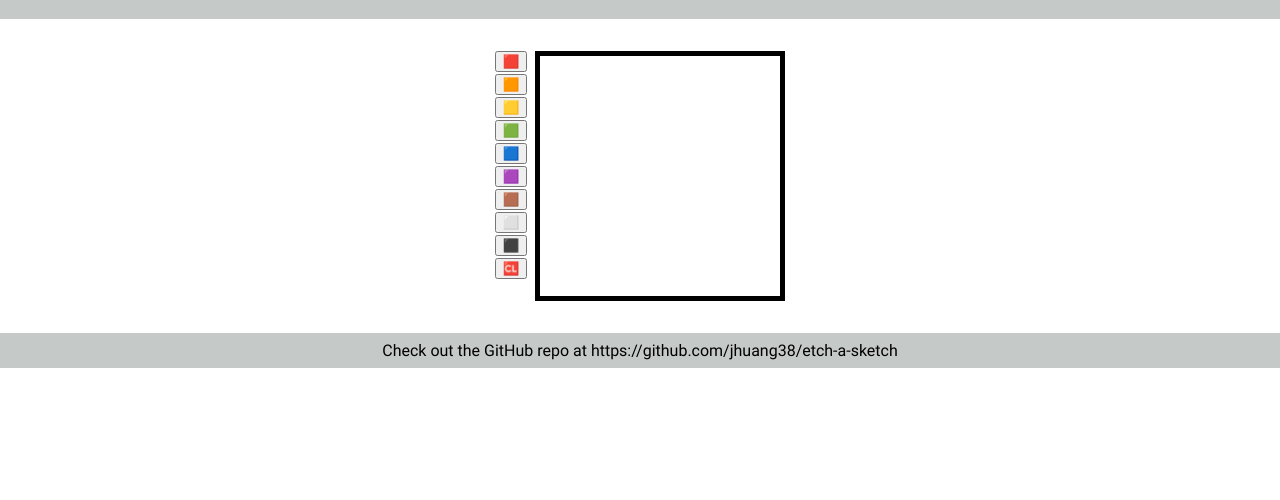
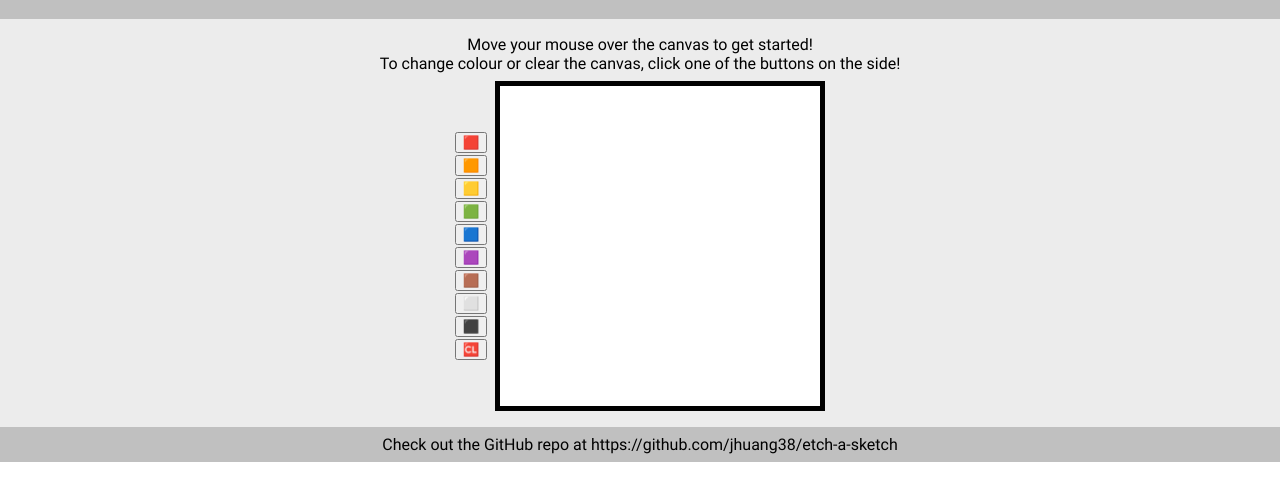
Before and after one commit to jhuang38/etch-a-sketch, a plain HTML site: page index.html in a window 1280 px wide. Shown: the part 62-562 px from the top of the page. Drawn offline with Linux system fonts and the light colour scheme.

Commit message:
added more styling and instructions to webpage

```diff
--- a/index.html
+++ b/index.html
@@ -12,7 +12,13 @@
         <div class = "header">
             <h1>Etch-A-Sketch</h1>
         </div>
+
         <div class = "display">
+            <div class = "instructions">
+                <div>Move your mouse over the canvas to get started!</div>
+                <div>To change colour or clear the canvas, click one of the buttons on the side!</div>
+            </div>
+            <div class = "content">
                 <div class = "color-container">
                     <button class = "red">🟥</button>
                     <button class = "orange">🟧</button>
@@ -29,6 +35,7 @@
 
                 </div>
             </div>
+        </div>
         <div class = "footer">
             <div>Check out the GitHub repo at <a href = "https://github.com/jhuang38/etch-a-sketch">https://github.com/jhuang38/etch-a-sketch</a></div>
         </div>
--- a/style.css
+++ b/style.css
@@ -16,33 +16,65 @@
     text-align: center;
 }
 
+html {
+    min-width: 100%;
+    min-height: 100%;
+}
+
 body {
     display: flex;
     flex-direction: column;
-    gap: 32px;
+    align-items: center;
+    justify-content: space-between;
     margin: 0;
     padding: 0;
+    min-width: 100%;
+    min-height: 100%;
 }
 
 .header {
     display: flex;
     justify-content: center;
     align-items: center;
-    background-color: #c5c9c7;
+    background-color: #C0C0C0;
+    min-width: 100%;
 }
+
+.instructions {
+    display: flex;
+    flex-direction: column;
+    justify-content: center;
+    align-items: center;
+    gap: 0;
+}
+
 .display {
+    flex: 1;
+    display: flex;
+    flex-direction: column;
+    justify-content: center;
+    gap: 8px;
+    background-color: #ECECEC;
+    min-width: 100%;
+    min-height: 100%;
+    padding: 16px 0 16px 0;
+}
+
+.content {
     display: flex;
     justify-content: center;
+    align-items: center;
     gap: 8px;
 }
 
 .canvas {
-    height: 30vh;
-    width: 30vh;
+    height: 40vh;
+    width: 40vh;
     display: grid;
     grid-template-columns: 1fr 1fr 1fr 1fr 1fr 1fr 1fr 1fr 1fr 1fr 1fr 1fr 1fr 1fr 1fr 1fr;
     grid-template-rows: 1fr 1fr 1fr 1fr 1fr 1fr 1fr 1fr 1fr 1fr 1fr 1fr 1fr 1fr 1fr 1fr;
     border: 5px solid black;
+    flex: 0 0 auto;
 }
 
 .color-container {
@@ -58,7 +90,7 @@ body {
 .footer {
     display: flex;
     padding: 8px 0 8px 0;
-    background-color: #c5c9c7;
+    background-color: #C0C0C0;
     min-width: 100%;
     justify-content: center;
     align-items: center;
```
Lines whose indentation alone changed are shown as unchanged.
